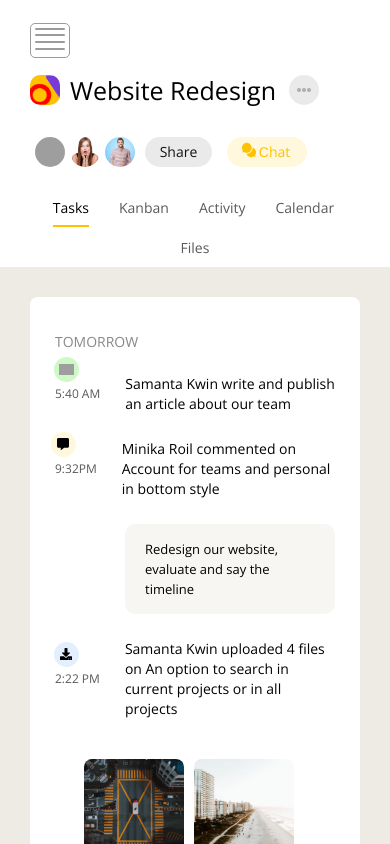
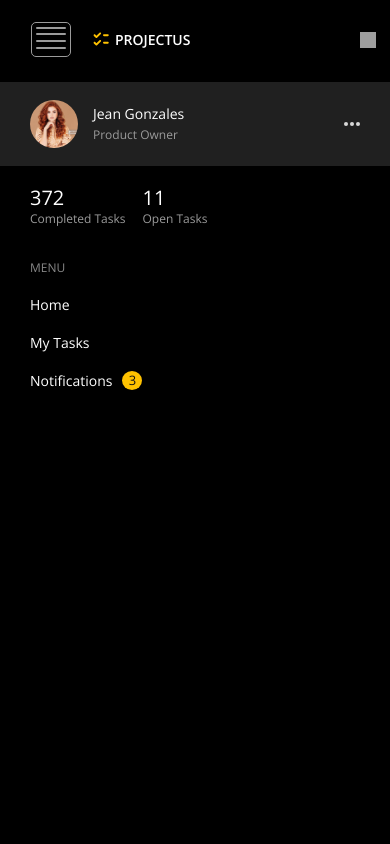
Before and after one commit to daryau/Vue-Projectus, a Vue app: page /tasks in a window 390 px wide. Shown: the top 844 px of the page. Built offline with nearby package versions, Linux system fonts and the light colour scheme; grey boxes are pictures that could not be loaded.

Commit message:
Lesson#3. #4 - full lesson # 3 fix

```diff
--- a/src/assets/scss/main.scss
+++ b/src/assets/scss/main.scss
@@ -30,9 +30,7 @@ h1 { font-size: 32px; }
 .center {text-align: center;}
 .uppercase { text-transform: uppercase; }
 .block {display: block; }
-.burger { display: none; }
 .cnt-main {
-    // height: 100vh;
     display: flex;
     .wrap {
         &__left-menu {
@@ -289,6 +287,7 @@ h1 { font-size: 32px; }
 
             &-share {
                 display: flex;
+                flex-wrap: wrap;
                 align-items: center;
                 justify-content: space-between;
                 &-cnt {
--- a/src/assets/scss/media.scss
+++ b/src/assets/scss/media.scss
@@ -13,10 +13,28 @@ $yellow: #FFC200;
 }
 
 @media screen and (max-width: 1005px) {
+    .f16 {
+        font-size: 14px;
+    }
+    .f15 {
+        font-size: 13px;
+    }
+    .cnt-main {
+        flex-direction: column;
+        .wrap {
+            transition: all .5s ease-in;
+            position: absolute;
+            right: 0;
+            left: 0;
+            z-index: 2;
             .burger {
                 transition: all .5s ease-in-out;
                 display: block;
-        position: relative;
+                top: 22px;
+                left: 31px;
+                right: 0;
+                position: absolute;
+                width: 30px;
                 height: 25px;
                 border: 1px solid $gray;
                 padding: 4px;
@@ -65,35 +83,13 @@ $yellow: #FFC200;
                     }
                 }
             }
-    .show-block {
-        display: block !important;
-    }
-    .show-burger {
-        display: none;
-    }
-    .f16 {
-        font-size: 14px;
-    }
-    .f15 {
-        font-size: 13px;
-    }
-    .cnt-main {
-        flex-direction: column;
-        .wrap {
-            transition: all .5s ease-in;
-            position: absolute;
-            width: 100%;
-            height: 100%;
-            right: 0;
-            left: 0;
-            z-index: 2;
             &__header {
                 padding: 47px 40px 35px 90px;
             }
             &__left-menu {
                 width: 100%;
                 &__header {
-                    padding: 47px 30px 35px 90px;
+                    padding: 34px 30px 35px 90px;
                     &_logo {
                         padding-left: 25px;
                         &::before {
@@ -106,9 +102,11 @@ $yellow: #FFC200;
         .content {
             width: 100% !important;
             .header {
+                padding: 10px 30px 5px 30px;
                 &-logo {
                     &__title {
                         padding-left: 40px;
+                        margin-left: 55px;
                         &::before {
                             top: -3px;
                             background-size: 30px 30px;
@@ -120,7 +118,6 @@ $yellow: #FFC200;
             }
             .content-body {
                 height: 100%;
-                // padding-bottom: 0;
                 .wrapper-post {
                     &__item {
                         margin: 25px 5px;
@@ -192,6 +189,14 @@ $yellow: #FFC200;
 
     .cnt-main {
         .content {
+            .header {
+                justify-content: center;
+            }
+            .nav {
+                .menu-list {
+                    justify-content: center;
+                }
+            }
             .content-body {
                 .wrapper-post {
                     &__item:nth-child(4) {
@@ -249,8 +254,11 @@ $yellow: #FFC200;
     }
 }
 
-@media screen and (max-width: 415px) {
+@media screen and (max-width: 416px) {
     .cnt-main {
+        h1 {
+            font-size: 22px;
+        }
         .content {
             .nav {
                 .menu-list {
@@ -332,15 +340,55 @@ $yellow: #FFC200;
     }
 }
 
-@media screen and (max-width: 362px) {
-    h1 {
-        font-size: 19px;
+@media screen and (max-width: 392px) {
+    .cnt-main {
+        h1 { font-size: 19px; }
+            .content {
+                .header {
+                    &-logo {
+                        &__title {
+                            text-align: center;
+                            padding-left: 30px;
+                            margin-left: 43px;
+                            &::before {
+                                top: -4px;
+                                background-size: 25px 25px;
+                                width: 25px;
+                                height: 25px;
                             }
                         }
+                        .header__dots {
+                            margin-right: 0 !important;
+                        }
+                    }
+                }
+            }
+    }
+}
+
+@media screen and (max-width: 362px) {
+    .cnt-main {
+        h1 { font-size: 17px; }
+     }
+}
+
+// @media screen and (max-width: 344px) {
+//     .cnt-main {
+//             .content {
+//                 .header {
+//                     .m
+//                 }
+//             }
+//     }
+// }
 
 @media screen and (max-width: 350px) {
     .cnt-main {
         .content {
+            .header-share {
+                justify-content: center;
+                margin: 15px 0;
+            }
             .content-body {
                 .wrapper-post {
                     &__item:nth-child(4) {
--- a/src/components/TheHeader.vue
+++ b/src/components/TheHeader.vue
@@ -6,12 +6,6 @@
                 <i></i>
             </span>
             <header class="header">
-                <div class="burger">
-                    <span></span>
-                    <span></span>
-                    <span></span>
-                    <span></span>
-                </div>
                 <div class="header-logo">
                     <h1 class="header-logo__title">{{titleTasks}}</h1>
                     <div class="header__dots" id="id1">
--- a/src/components/TheSidebar.vue
+++ b/src/components/TheSidebar.vue
@@ -1,6 +1,12 @@
 <template>
-        <div class="wrap show-burger">
-            <div class="wrap__left-menu">
+        <div class="wrap">
+            <div class="burger" v-on:click="visible =! visible">
+                <span></span>
+                <span></span>
+                <span></span>
+                <span></span>
+            </div>
+            <div class="wrap__left-menu"  v-if="visible">
                 <div class="wrap__left-menu__header">
                     <a href="#" class="wrap__left-menu__header_logo uppercase f16">
                      {{companyName}}</a>
@@ -42,7 +48,6 @@
                         <span class="wrap--tasks_open-tasks__title f12 block">Open Tasks</span>
                     </div>
                 </div>
-
                 <ul class="wrap--left-menu__menu-list">
                     <li class="wrap--left-menu__menu-list_item uppercase f12">Menu </li>
                     <li class="wrap--left-menu__menu-list_item">
@@ -80,6 +85,7 @@ export default {
       },
       countNotifications: 3,
       conter: 0,
+      visible: true,
     };
   },
   created() {
```
Lines whose indentation alone changed are shown as unchanged.
